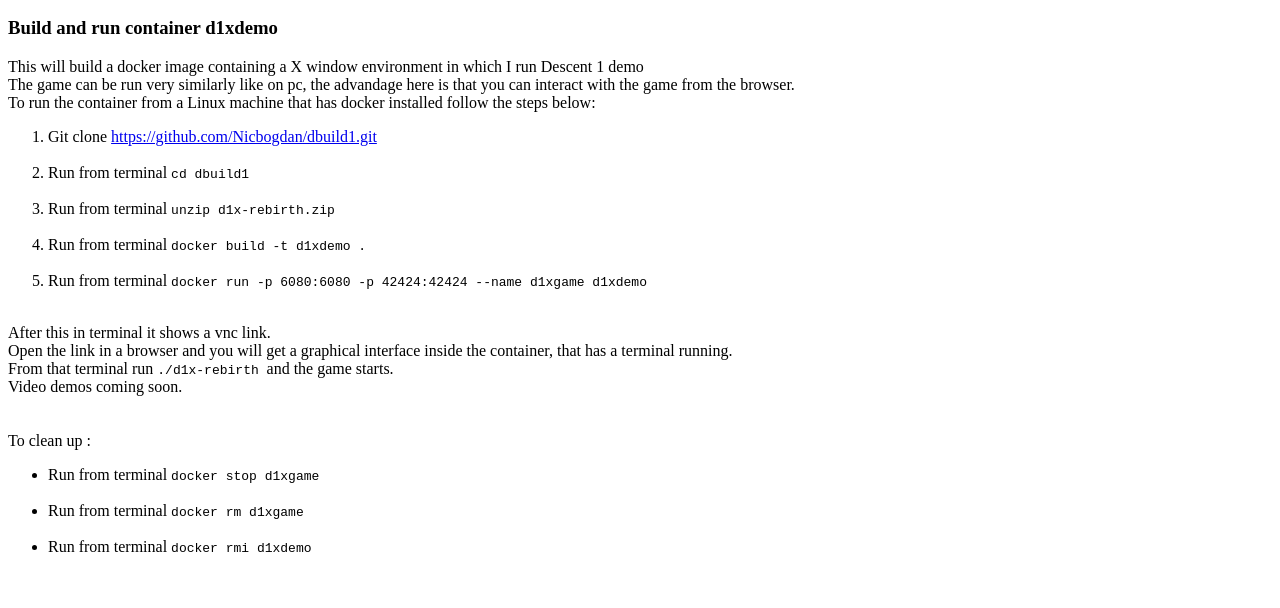
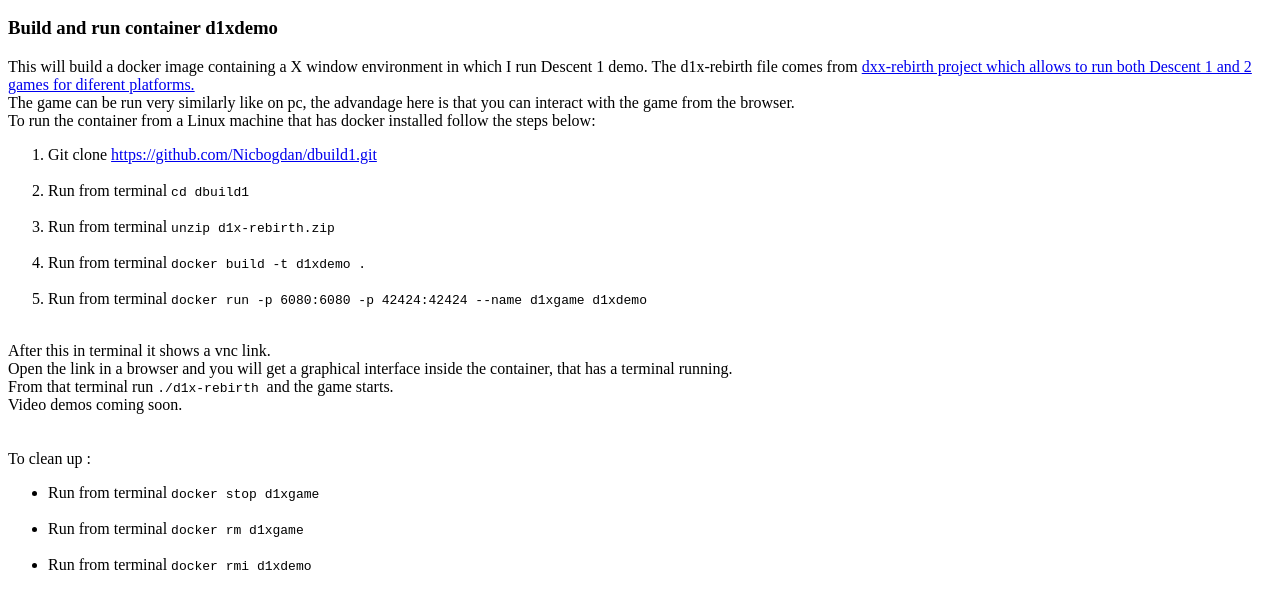
Before and after one commit to Nicbogdan/nicbogdan.github.io, a plain HTML site: page index.html in a window 1280 px wide. Shown: the part 50-658 px from the top of the page. Drawn offline with Linux system fonts and the light colour scheme.

Commit message:
Update index.html

```diff
--- a/index.html
+++ b/index.html
@@ -6,7 +6,8 @@
 <body>
 <h2>My projects</h2>
 <h3>Build and run container d1xdemo</h3>
-  This will build a docker image containing a X window environment in which I run Descent 1 demo <br />
+  This will build a docker image containing a X window environment in which I run Descent 1 demo. The d1x-rebirth file comes from
+<a href="https://github.com/dxx-rebirth/dxx-rebirth/">dxx-rebirth project which allows to run both Descent 1 and 2 games for diferent platforms.</a> <br />
   The game can be run very similarly like on pc, the advandage here is that you can interact with the game from the browser. <br />
   To run the container from a Linux machine that has docker installed follow the steps below: <br />
   <ol>
```
